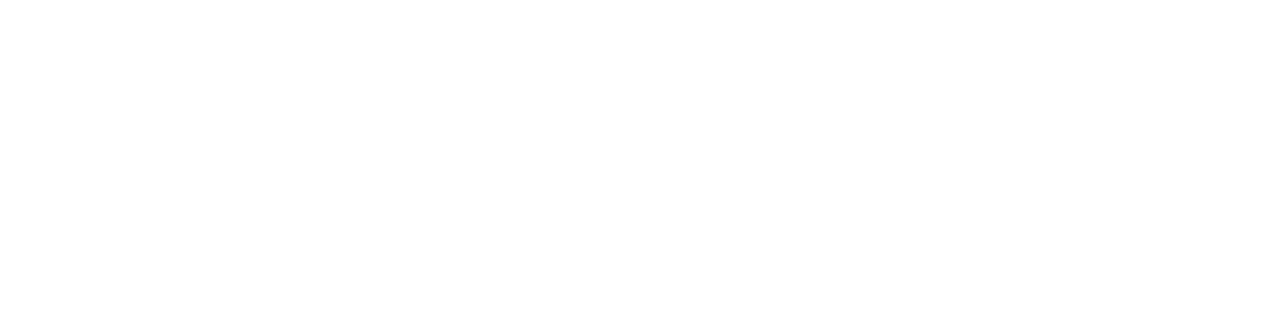
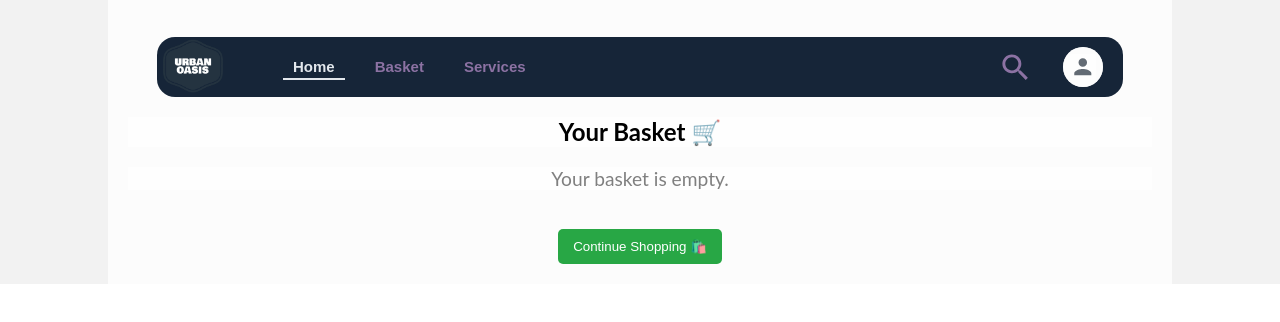
Before and after one commit to abhayark/website, a React (Create React App) app: page /basket in a window 1280 px wide. Before the commit this address had no page. Shown: the top 322 px of the page. Built offline with nearby package versions, Linux system fonts and the light colour scheme.

Commit message:
A Guncky addtokart

```diff
--- a/src/App.jsx
+++ b/src/App.jsx
@@ -1,17 +1,35 @@
-import React from "react";
+import React, { useState } from "react";
 import Home from "./Pages/Home/Home.jsx";
 import Individual from "./Pages/Data/Individual.jsx";
 import Signup from "./Pages/Sign_up/Signup.jsx";
 import { BrowserRouter as Router, Routes, Route } from "react-router-dom";
 import "./App.css";
+import Basket from "./Pages/Basket.jsx";
 
 function App() {
+  const [cart, setCart] = useState([]);
+
+  const handleAddToCart = (product) => {
+    setCart([...cart, product]);
+  };
+
+  const handleRemoveFromCart = (index) => {
+    setCart(cart.filter((_, i) => i !== index));
+  };
+
   return (
     <div className="Mainframe">
       <>
         <Routes>
-          <Route path="/" element={<Home />} />
+          <Route
+            path="/"
+            element={<Home handleAddToCart={handleAddToCart} cart={cart} />}
+          />
           <Route path="/Signup" element={<Signup />} />
+          <Route
+            path="/basket"
+            element={<Basket cart={cart} onRemove={handleRemoveFromCart} />}
+          />
           <Route path="/product/:id" element={<Individual />} />
         </Routes>
       </>
--- /dev/null
+++ b/src/Components/AddToCartButton.jsx
@@ -0,0 +1,11 @@
+import React from "react";
+
+const AddToCartButton = ({ onAddToCart }) => {
+  return (
+    <button className="pbtn" onClick={onAddToCart}>
+      Add to Basket 🛒
+    </button>
+  );
+};
+
+export default AddToCartButton;
--- a/src/Components/Navbar/Navbar.jsx
+++ b/src/Components/Navbar/Navbar.jsx
@@ -3,9 +3,8 @@
 import SearchSharpIcon from "@mui/icons-material/SearchSharp";
 import Avatar from "@mui/joy/Avatar";
 import { useNavigate, Link } from "react-router-dom";
-import "./navbar.css";
 
-function Navbar() {
+function Navbar({ cartCount }) {
   const buttonRef = useRef(null);
   const goto = useNavigate();
 
@@ -47,10 +46,10 @@
                 e.target.focus();
               }
             }}
-            onClick={() => goto("/")}
+            onClick={() => goto("/basket")}
             className="basketbn"
           >
-            Basket
+            Basket {cartCount > 0 && <span>({cartCount})</span>}
           </button>
         </div>
 
--- /dev/null
+++ b/src/Pages/Basket.css
@@ -0,0 +1,68 @@
+.basket-container {
+  width: 80%;
+  margin: auto;
+  padding: 20px;
+  text-align: center;
+}
+
+.empty-basket {
+  font-size: 1.2rem;
+  color: gray;
+}
+
+.basket-list {
+  list-style: none;
+  padding: 0;
+}
+
+.basket-item {
+  display: flex;
+  align-items: center;
+  justify-content: space-between;
+  background-color: #f9f9f9;
+  padding: 10px;
+  margin: 10px 0;
+  border-radius: 8px;
+  box-shadow: 0 2px 5px rgba(0, 0, 0, 0.2);
+}
+
+.basket-img {
+  width: 80px;
+  height: 80px;
+  object-fit: cover;
+  border-radius: 5px;
+}
+
+.basket-info {
+  flex-grow: 1;
+  text-align: left;
+  padding-left: 15px;
+}
+
+.remove-btn {
+  background-color: red;
+  color: white;
+  border: none;
+  padding: 8px 12px;
+  cursor: pointer;
+  border-radius: 5px;
+  transition: 0.3s;
+}
+
+.remove-btn:hover {
+  background-color: darkred;
+}
+
+.continue-shopping-btn {
+  background-color: #28a745;
+  color: white;
+  padding: 10px 15px;
+  border: none;
+  cursor: pointer;
+  border-radius: 5px;
+  margin-top: 20px;
+}
+
+.continue-shopping-btn:hover {
+  background-color: #218838;
+}
--- /dev/null
+++ b/src/Pages/Basket.jsx
@@ -0,0 +1,38 @@
+import React from "react";
+import { useNavigate } from "react-router-dom";
+import Navbar from "../Components/Navbar/Navbar";
+import "./Basket.css";
+
+const Basket = ({ cart, onRemove }) => {
+  const goto = useNavigate();
+
+  return (
+    <div className="basket-container">
+      <Navbar cartCount={cart.length} />
+      <h2>Your Basket 🛒</h2>
+      {cart.length === 0 ? (
+        <p className="empty-basket">Your basket is empty.</p>
+      ) : (
+        <ul className="basket-list">
+          {cart.map((item, index) => (
+            <li key={index} className="basket-item">
+              <img src={item.img} alt={item.name} className="basket-img" />
+              <div className="basket-info">
+                <h3>{item.name}</h3>
+                <p>Price: {item.price}</p>
+                <button className="remove-btn" onClick={() => onRemove(index)}>
+                  Remove ❌
+                </button>
+              </div>
+            </li>
+          ))}
+        </ul>
+      )}
+      <button className="continue-shopping-btn" onClick={() => goto("/")}>
+        Continue Shopping 🛍️
+      </button>
+    </div>
+  );
+};
+
+export default Basket;
--- a/src/Pages/Data/product.jsx
+++ b/src/Pages/Data/product.jsx
@@ -1,7 +1,8 @@
 import React, { useState, useEffect } from "react";
 import { useNavigate } from "react-router-dom";
+import AddToCartButton from "../../Components/AddToCartButton.jsx";
 
-const Product = ({ productsData, title }) => {
+const Product = ({ productsData, handleAddToCart }) => {
   const goto = useNavigate();
   const [products, setProducts] = useState([]);
   const [visibleCount, setVisibleCount] = useState(6);
@@ -39,7 +40,7 @@
                 e.stopPropagation(); //stops the parent class from getting called "The add button does not open the indi page"
               }}
             >
-              Add to Cart
+              <AddToCartButton onAddToCart={() => handleAddToCart(item)} />
             </button>
           </div>
         </div>
--- a/src/Pages/Home/Home.jsx
+++ b/src/Pages/Home/Home.jsx
@@ -1,4 +1,4 @@
-import React from "react";
+import React, { useState } from "react";
 import "./Home.css";
 import Navbar from "../../Components/Navbar/Navbar.jsx";
 import product_card, { banner, product_card2 } from "../Data/product_data.jsx";
@@ -30,14 +30,21 @@
   return <div className="banner_content">{bannerlist}</div>;
 };
 
-const Home = () => {
+const Home = ({ cart, handleAddToCart }) => {
   return (
     <div className="homeContainer">
-      <Navbar />
+      <Navbar cartCount={cart.length} />
       <div className="contentContainer">
         <Banner_content />
-        <Product productsData={product_card} title="Featured Products" />
-        <Product productsData={product_card2} />
+        <Product
+          productsData={product_card}
+          title="Featured Products"
+          handleAddToCart={handleAddToCart}
+        />
+        <Product
+          productsData={product_card2}
+          handleAddToCart={handleAddToCart}
+        />
       </div>
     </div>
   );
```
